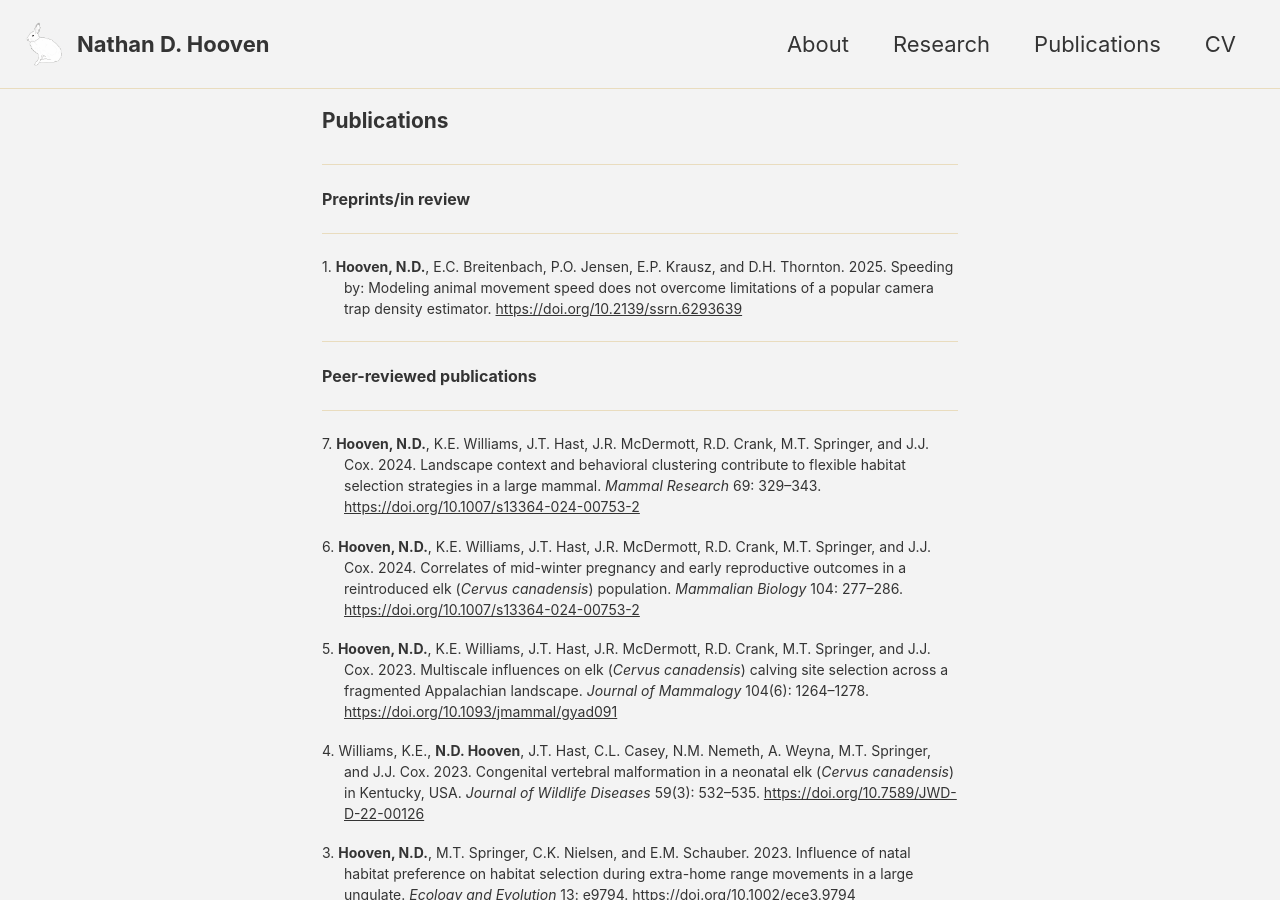
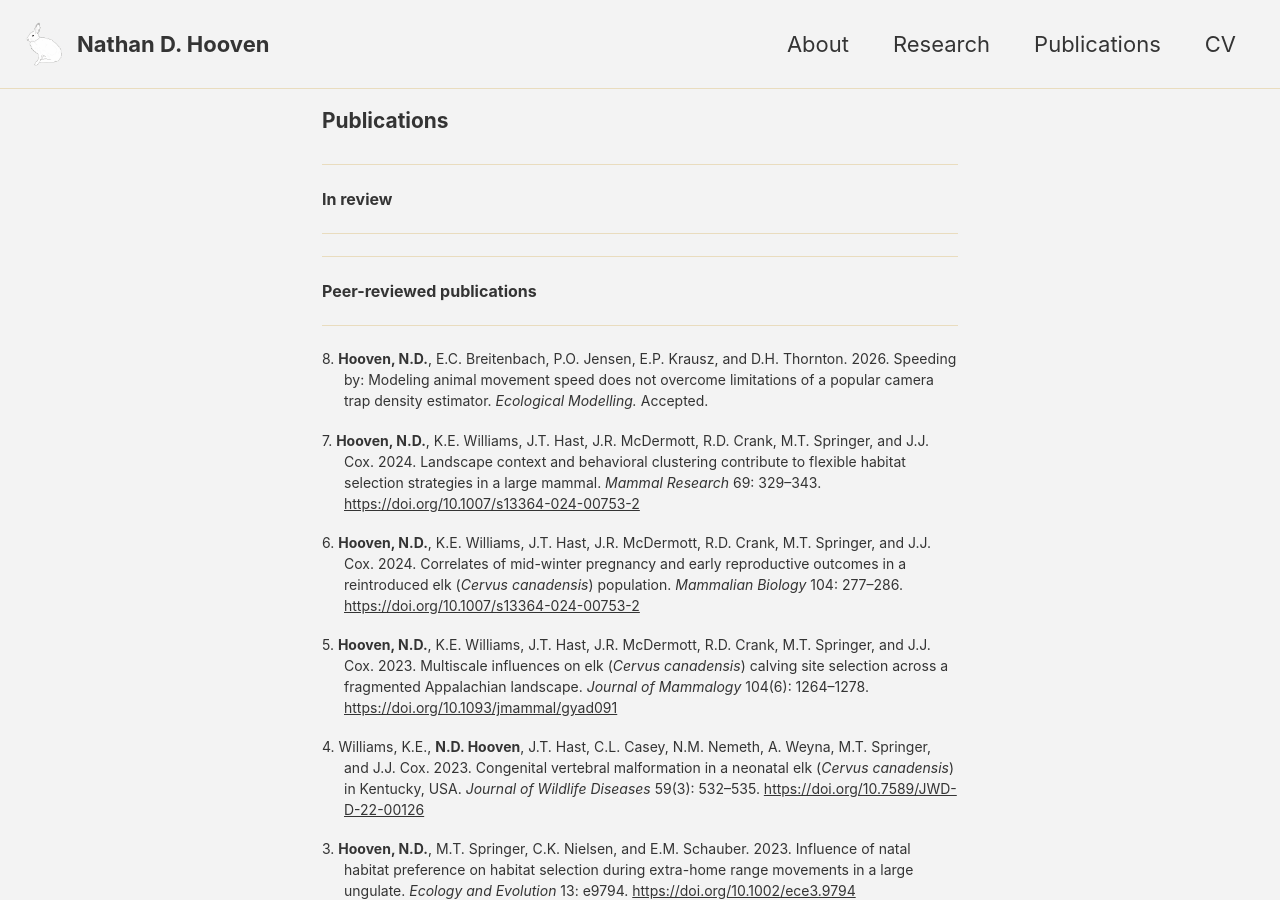
Before and after one commit to nhooven/nhooven.github.io, a Jekyll site: the page built from _pages/publications/index.md, in a window 1280 px wide and 900 px high. Built offline with Jekyll 4.4.1, drawn with Linux system fonts in a browser that asks for light colours; cached includes are drawn as plain includes.

Commit message:
Updated pubs

```diff
--- a/_pages/publications/index.md
+++ b/_pages/publications/index.md
@@ -13,18 +13,19 @@ permalink: /publications/
 </style>
 
 ---
-<p style = "font-size:16px;"> <b>Preprints/in review</b> </p>
+<p style = "font-size:16px;"> <b>In review</b> </p>
+---
+
+---
+<p style = "font-size:16px;"> <b>Peer-reviewed publications</b> </p>
 ---
 
 <p class="hangingindent" style = "font-size:14px;">
 
-1. <b>Hooven, N.D.</b>, E.C. Breitenbach, P.O. Jensen, E.P. Krausz, and D.H. Thornton. 2025. Speeding by: Modeling animal movement speed does not overcome limitations of a popular camera trap density estimator. <a href="https://doi.org/10.2139/ssrn.6293639">https://doi.org/10.2139/ssrn.6293639</a>
+8. <b>Hooven, N.D.</b>, E.C. Breitenbach, P.O. Jensen, E.P. Krausz, and D.H. Thornton. 2026. Speeding by: Modeling animal movement speed does not overcome limitations of a popular camera trap density estimator. <i>Ecological Modelling.</i> Accepted.
 
 </p>
 
----
-<p style = "font-size:16px;"> <b>Peer-reviewed publications</b> </p>
----
 <p class="hangingindent" style = "font-size:14px;">
 
 7. <b>Hooven, N.D.</b>, K.E. Williams, J.T. Hast, J.R. McDermott, R.D. Crank, M.T. Springer, and J.J. Cox. 2024. Landscape context and behavioral clustering contribute to flexible habitat selection strategies in a large mammal. <i>Mammal Research</i> 69: 329–343. <a href="https://doi.org/10.1007/s13364-024-00753-2">https://doi.org/10.1007/s13364-024-00753-2</a>
```
